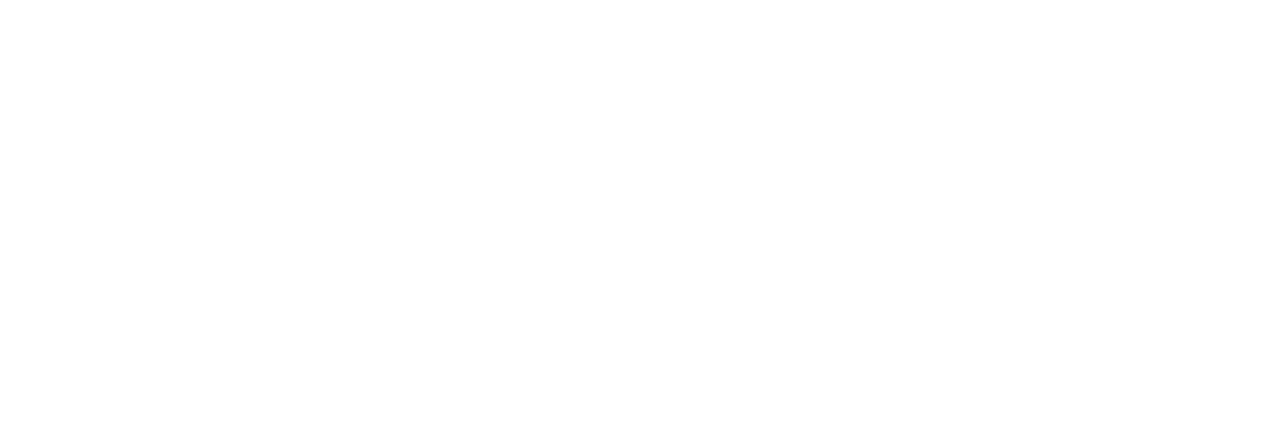
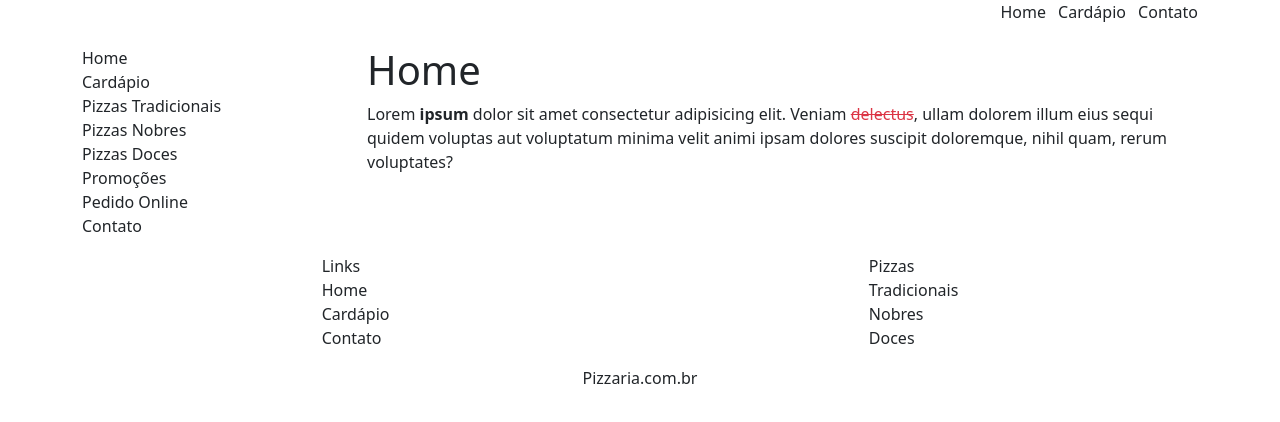
Before and after one commit to wesleyanjos1996/Layout-Pizzaria, a website: page index.html in a window 1280 px wide. Drawn offline with nearby package versions, Linux system fonts and the light colour scheme.

Commit message:
update index more content

```diff
--- a/index.html
+++ b/index.html
@@ -7,6 +7,63 @@
     <link rel="stylesheet" href="./node_modules/bootstrap/dist/css/bootstrap.min.css" type="text/css">
 </head>
 <body>
+    <header>
+        <div class="container d-flex justify-content-between">
+            <img src="./assets/images/logo.png" alt="Logo Pizzaria">
+            <nav>
+                <ul class="list-inline">
+                    <li class="list-inline-item">Home</li>
+                    <li class="list-inline-item">Cardápio</li>
+                    <li class="list-inline-item">Contato</li>
+                </ul>
+            </nav>
+        </div>
+    </header>
+    <section class="container">
+        <div class="row">
+            <div class="col-md-3">
+                <nav>
+                    <ul class="list-unstyled">
+                        <li>Home</li>
+                        <li>Cardápio</li>
+                        <li>Pizzas Tradicionais</li>
+                        <li>Pizzas Nobres</li>
+                        <li>Pizzas Doces</li>
+                        <li>Promoções</li>
+                        <li>Pedido Online</li>
+                        <li>Contato</li>
+                    </ul>
+                </nav>
+            </div>
+            <div class="col-md-9">
+                <h1>Home</h1>
+                <p>Lorem <strong>ipsum</strong> dolor sit amet consectetur adipisicing elit. Veniam <del class="text-danger">delectus</del>, ullam dolorem illum eius sequi quidem voluptas aut voluptatum minima velit animi ipsam dolores suscipit doloremque, nihil quam, rerum voluptates?</p>
+            </div>
+        </div>
+    </section>
+    <footer>
+        <div class="container">
+            <div class="d-flex justify-content-around">
+                <nav>
+                    <ul class="list-unstyled">
+                        <li>Links</li>
+                        <li>Home</li>
+                        <li>Cardápio</li>
+                        <li>Contato</li>
+                    </ul>
+                </nav>
+                <nav>
+                    <ul class="list-unstyled">
+                        <li>Pizzas</li>
+                        <li>Tradicionais</li>
+                        <li>Nobres</li>
+                        <li>Doces</li>
+                    </ul>
+                </nav>
+            </div>
+            <p class="text-center">Pizzaria.com.br</p>
+        </div>
+    </footer>
     <script src="./node_modules/jquery/dist/jquery.min.js" type="text/javascript"></script>
     <script src="./node_modules/@popperjs/core/dist/umd/popper.min.js" type="text/javascript"></script>
     <script src="./node_modules/bootstrap/dist/js/bootstrap.min.js" type="text/javascript"></script>
--- /dev/null
+++ b/package.json
@@ -0,0 +1,6 @@
+{
+  "dependencies": {
+    "bootstrap": "^5.3.2",
+    "jquery": "^3.7.1"
+  }
+}
```
Also changed, not shown: 2 other files.
